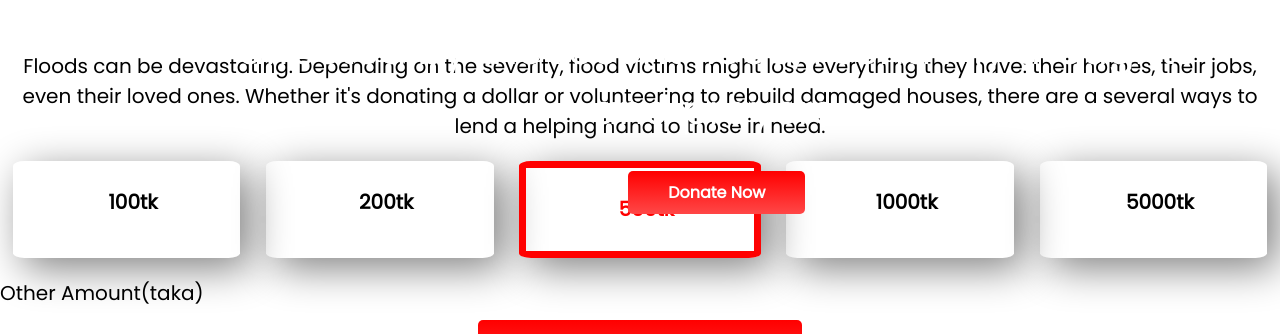
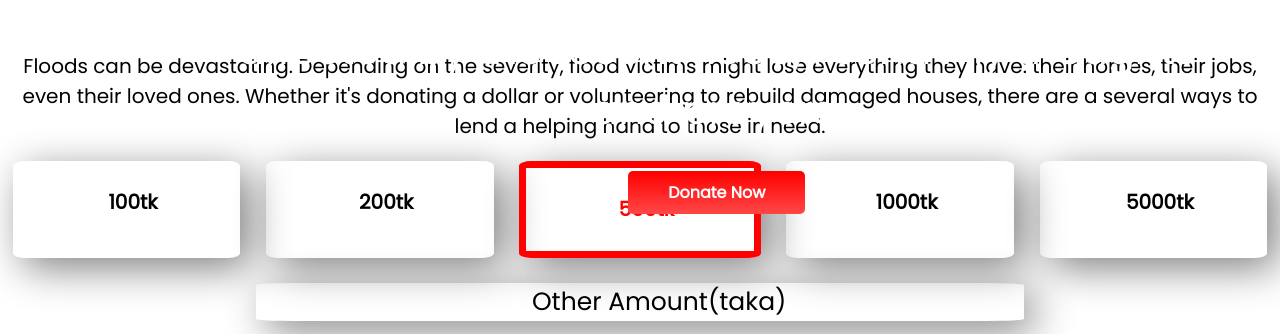
Before and after one commit to AnikDasJoy/Assignment-1, a plain HTML site: page index.html in a window 1280 px wide. Shown: the part 466-800 px from the top of the page. Drawn offline with Linux system fonts and the light colour scheme.

Commit message:
1st assignment done

```diff
--- a/index.html
+++ b/index.html
@@ -60,7 +60,7 @@
             </div>
         </div>
 
-        <div id="amount" class="flexible-container">
+        <div id="amount" class="flexi-container">
             <p> Other Amount(taka)</p>
         </div>
         <div>
--- a/style.css
+++ b/style.css
@@ -42,16 +42,11 @@ body {
     width: 100%;
 }
 
-
 .donate {
     color: black;
     text-align: center;
     font-size: 40px;
 }
-
-/* .amount {
-    font-size: 20px;
-} */
 
 .flexible-container {
     display: flex;
@@ -166,3 +161,13 @@ footer {
     background-color: black;
     padding: 1%;
 }
+
+.flexi-container {
+    font-size: 25px;
+    margin-left: 20%;
+    margin-right: 20%;
+    padding-left: 3%;
+    border-radius: 5%;
+    box-shadow: 10px 10px 40px gray;
+    text-align: center;
+}
```
